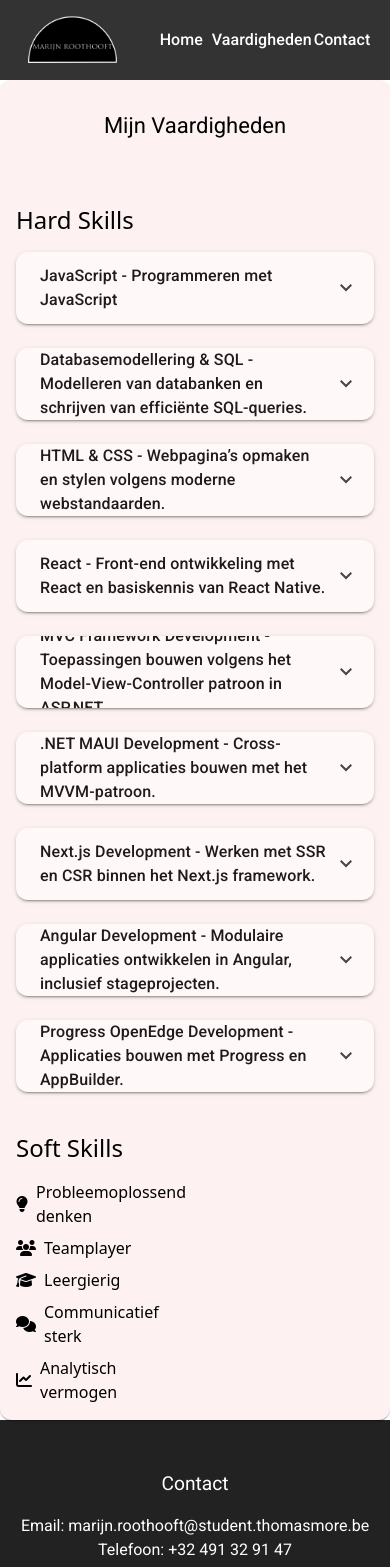
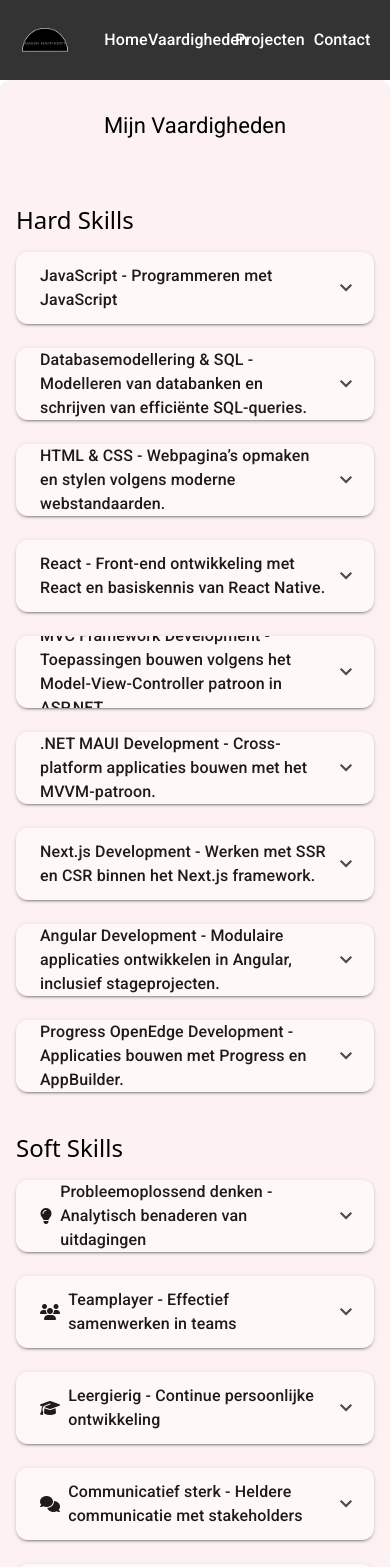
Before and after one commit to MarijnRoothooft/portfolio, an Angular app: page /vaardigheden in a window 390 px wide. Shown: the top 1567 px of the page. Built offline with nearby package versions, Linux system fonts and the light colour scheme.

Commit message:
push new changes

```diff
--- a/src/app/app.component.ts
+++ b/src/app/app.component.ts
@@ -4,11 +4,12 @@ import { NavigationComponent } from "./navigation/navigation.component";
 import { ProjectenComponent } from "./projecten/projecten.component";
 import { ContactComponent } from "./contact/contact.component";
 import { FooterComponent } from "./footer/footer.component";
+import { ErvaringComponent } from "./ervaring/ervaring.component";
 4
 
 @Component({
   selector: 'app-root',
-  imports: [RouterOutlet, HeaderComponent, NavigationComponent, ProjectenComponent, ContactComponent, FooterComponent,],
+  imports: [RouterOutlet, HeaderComponent, NavigationComponent, ProjectenComponent, ContactComponent, FooterComponent, ErvaringComponent],
   templateUrl: './app.component.html',
   styleUrl: './app.component.scss'
 })
--- a/src/app/app.routes.ts
+++ b/src/app/app.routes.ts
@@ -2,11 +2,13 @@ import { Routes } from '@angular/router';
 import { HeaderComponent } from './header/header.component';
 import { ProjectenComponent } from './projecten/projecten.component';
 import { ContactComponent } from './contact/contact.component';
+import { ErvaringComponent } from './ervaring/ervaring.component';
 
 export const routes: Routes = [
     {path: '', component: HeaderComponent},
     {path: 'vaardigheden', component: ProjectenComponent},
     {path: 'contact', component: ContactComponent},
+    {path: 'projecten', component: ErvaringComponent},
     {path: '**', redirectTo: ''}
 
 ];
--- /dev/null
+++ b/src/app/ervaring/ervaring.component.html
@@ -0,0 +1,37 @@
+ <div class="projecten-container">
+         <mat-card>
+        <div class="grid grid-cols-3 gap-4">
+        <mat-card-header class="col-span-3 justify-center mt-4 mb-8">
+            <mat-card-title>Mijn projecten</mat-card-title>
+        </mat-card-header>
+
+        <mat-card-content class="col-span-3 flex flex-col gap-12">
+          <section>
+            <div class="grid grid-cols-1 sm:grid-cols-2 gap-6">
+                @for(project of projects; track project) {
+                    <mat-card class="project-card" appearance="outlined">
+                        <mat-card-header>
+                            <div mat-card-avatar class="example-header-image"></div>
+                            <mat-card-title class="mb-4">{{project.name}}</mat-card-title>
+                            <mat-card-subtitle class="mt-4">{{project.skills}}</mat-card-subtitle>
+                        </mat-card-header>
+                        <img mat-card-image src="{{project.imageUrl}}" alt="{{project.name}}">
+                        <mat-card-content>
+                            <p>
+                                {{project.description}}
+                            </p>
+                            <mat-card-footer>
+                                <p>{{project.framework}}</p>
+                            </mat-card-footer>
+                        </mat-card-content>
+
+                        </mat-card>
+
+                }
+
+            </div>
+            </section>
+        </mat-card-content>
+      </div>
+    </mat-card>
+    </div>
--- /dev/null
+++ b/src/app/ervaring/ervaring.component.scss
@@ -0,0 +1,97 @@
+.projects-section {
+    padding: 4rem 0;
+
+    .container {
+        max-width: 1200px;
+        margin: 0 auto;
+        padding: 0 1rem;
+    }
+
+    .section-title {
+        text-align: center;
+        margin-bottom: 3rem;
+        color: rgba(0, 0, 0, 0.87);
+        font-size: 1.8rem;
+        font-weight: 500;
+        font-family: Roboto, "Helvetica Neue", sans-serif;
+    }
+
+    .projects-grid {
+        display: grid;
+        grid-template-columns: repeat(auto-fit, minmax(300px, 1fr));
+        gap: 2rem;
+        padding: 1rem;
+    }
+
+//     .project-card {
+//         @extend .mat-elevation-z4;
+//         background: #fff;
+//         border-radius: 4px;
+//         overflow: hidden;
+//         transition: all 0.3s cubic-bezier(0.4, 0.0, 0.2, 1);        &:hover {
+//             transform: translateY(-2px);
+//             @extend .mat-elevation-z8;
+//         }
+
+//         .project-image {
+//             width: 100%;
+//             height: 200px;
+//             overflow: hidden;
+
+//             img {
+//                 width: 100%;
+//                 height: 100%;
+//                 object-fit: cover;
+//             }
+//         }
+
+//         .project-content {
+//             padding: 16px;
+
+//             .project-title {
+//                 font-size: 20px;
+//                 color: rgba(0, 0, 0, 0.87);
+//                 margin-bottom: 16px;
+//                 font-weight: 500;
+//                 font-family: Roboto, "Helvetica Neue", sans-serif;
+//             }
+
+//             .project-description {
+//                 color: rgba(0, 0, 0, 0.6);
+//                 margin-bottom: 16px;
+//                 line-height: 1.5;
+//                 font-size: 14px;
+//             }
+
+//             .project-footer {
+//                 border-top: 1px solid rgba(0, 0, 0, 0.12);
+//                 padding-top: 16px;
+//                 font-size: 14px;
+
+//                 .project-skills,
+//                 .project-framework {
+//                     margin-bottom: 8px;
+//                     color: rgba(0, 0, 0, 0.6);
+
+//                     strong {
+//                         color: #c2185b; // Material Design rose primary
+//                         font-weight: 500;
+//                     }
+//                 }
+//             }
+//         }
+//     }
+// }
+
+// /* Media query voor mobile devices */
+// @media (max-width: 768px) {
+//     .projects-section {
+//         .projects-grid {
+//             grid-template-columns: 1fr;
+//         }
+
+//         .section-title {
+//             font-size: 1.8rem;
+//         }
+//     }
+ }
--- /dev/null
+++ b/src/app/ervaring/ervaring.component.ts
@@ -0,0 +1,44 @@
+import { Component } from '@angular/core';
+import { CommonModule } from '@angular/common';
+import { IProject } from '../../models/project';
+import { MatCardModule } from '@angular/material/card';
+
+@Component({
+  selector: 'app-ervaring',
+  standalone: true,
+  imports: [CommonModule, MatCardModule],
+  templateUrl: './ervaring.component.html',
+  styleUrls: ['./ervaring.component.scss']
+})
+export class ErvaringComponent {
+  projects: IProject[] = [
+    {
+      name: 'Sport adminstratie app',
+      description: 'Een .NET MAUI applicatie voor het bijhouden van sportactiviteiten en oefeningen. Gebruikers kunnen hun workouts plannen en volgen.',
+      skills: 'C#, .NET MAUI, XAML, SQL',
+      framework: '.NET MAUI',
+      imageUrl: 'assets/projects/sport-app.jpg'
+    },
+    {
+      name: 'Voetbal statistieken app',
+      description: 'React Native applicatie voor het beheren van voetbalspelers en statistieken.',
+      skills: 'React Native, TypeScript, SQLite , MKKV',
+      framework: 'React Native',
+      imageUrl: 'assets/projects/voetbal-app.jpg'
+    },
+    {
+      name: 'Ziekenfonds reizen app',
+      description: 'ASP.NET Core applicatie voor het beheren van ziekenfonds reizen. Beveiligd platform voor gebruikers en administrators.',
+      skills: 'C#, ASP.NET Core, SQL Server, Entity Framework',
+      framework: 'ASP.NET Core',
+      imageUrl: 'assets/projects/ziekenfonds-app.jpg'
+    },
+    {
+      name: 'Workout Tracker',
+      description: 'Persoonlijk project voor het tracken van fitness vooruitgang. Inclusief statistieken en voedingslogboek.',
+      skills: 'Angular, TypeScript, Sessiebeheer, Material UI',
+      framework: 'Angular',
+      imageUrl: 'assets/projects/workout-app.jpg'
+    }
+  ];
+}
--- a/src/app/footer/footer.component.html
+++ b/src/app/footer/footer.component.html
@@ -27,6 +27,7 @@
         <ul>
           <li><a routerLink="/">Home</a></li>
           <li><a routerLink="/vaardigheden">Vaardigheden</a></li>
+          <li><a routerLink="/projecten">Projecten</a></li>
           <li><a routerLink="/contact">Contact</a></li>
         </ul>
       </div>
--- a/src/app/navigation/navigation.component.html
+++ b/src/app/navigation/navigation.component.html
@@ -5,5 +5,6 @@
     <span class="spacer"></span>
     <button mat-button (click)="goToPage('/')" class="mr-2">Home</button>
     <button mat-button (click)="goToPage('/vaardigheden')"class="mr-2">Vaardigheden</button>
+    <button mat-button (click)="goToPage('/projecten')" class="mr-2">Projecten</button>
     <button mat-button (click)="goToPage('/contact')">Contact</button>
   </mat-toolbar>
--- a/src/app/projecten/projecten.component.html
+++ b/src/app/projecten/projecten.component.html
@@ -18,40 +18,33 @@
                             {{vak.name}} - {{vak.description}}
                           </mat-panel-title>
                         </mat-expansion-panel-header>
-                        <mat-progress-bar class="mt-2" mode="determinate" value="{{ vak.experience }}"></mat-progress-bar>
+                        <p><strong>Ervaring:</strong></p>
+                        <mat-progress-bar class="mt-2" mode="determinate" aria-label="ervaring:" value="{{ vak.experience }}"></mat-progress-bar>
                         <p class="mt-2">{{vak.skills}}</p>
                       </mat-expansion-panel>
 
                  </div>
                }
             </div>
-          </section>
-
-          <section>
+          </section>          <section>
             <h2 class="text-2xl mb-4 text-primary mt-10">Soft Skills</h2>
-            <div class="grid grid-cols-2 gap-6">
-                <ul class="list-none space-y-2">
-                  <li class="flex items-center">
-                    <i class="fas fa-lightbulb mr-2 text-primary"></i>
-                    Probleemoplossend denken
-                  </li>
-                  <li class="flex items-center">
-                    <i class="fas fa-users mr-2 text-primary"></i>
-                    Teamplayer
-                  </li>
-                  <li class="flex items-center">
-                    <i class="fas fa-graduation-cap mr-2 text-primary"></i>
-                    Leergierig
-                  </li>
-                  <li class="flex items-center">
-                    <i class="fas fa-comments mr-2 text-primary"></i>
-                    Communicatief sterk
-                  </li>
-                  <li class="flex items-center">
-                    <i class="fas fa-chart-line mr-2 text-primary"></i>
-                    Analytisch vermogen
-                  </li>
-                </ul>
+            <div class="grid grid-cols-1 sm:grid-cols-2 gap-6">
+               @for(skill of softSkills; track skill.id)
+               {
+                 <div class="vak">
+                    <mat-expansion-panel class="mb-sm:mb-2" expanded="false">
+                        <mat-expansion-panel-header class="mt-3 mb-3">
+                          <mat-panel-title class="mt-5 mb-5">
+                            <i class="fas {{skill.icon}} mr-2 text-primary"></i>
+                            {{skill.name}} - {{skill.description}}
+                          </mat-panel-title>
+                        </mat-expansion-panel-header>
+                        <p><strong>Niveau:</strong></p>
+                        <mat-progress-bar class="mt-2" mode="determinate" aria-label="niveau:" value="{{skill.experience}}"></mat-progress-bar>
+                        <p class="mt-2">{{skill.skills}}</p>
+                    </mat-expansion-panel>
+                 </div>
+               }
             </div>
           </section>
         </mat-card-content>
--- a/src/app/projecten/projecten.component.ts
+++ b/src/app/projecten/projecten.component.ts
@@ -12,6 +12,49 @@ import {MatExpansionModule} from '@angular/material/expansion';
   styleUrl: './projecten.component.scss'
 })
 export class ProjectenComponent {
+  public softSkills = [
+    {
+      id: 1,
+      name: 'Probleemoplossend denken',
+      description: 'Analytisch benaderen van uitdagingen',
+      skills: 'Ik kan complexe problemen opdelen in kleinere, behapbare onderdelen en systematisch oplossen.',
+      experience: '85',
+      icon: 'fa-lightbulb'
+    },
+    {
+      id: 2,
+      name: 'Teamplayer',
+      description: 'Effectief samenwerken in teams',
+      skills: 'Ik werk graag samen, deel kennis en help anderen om gezamenlijke doelen te bereiken.',
+      experience: '90',
+      icon: 'fa-users'
+    },
+    {
+      id: 3,
+      name: 'Leergierig',
+      description: 'Continue persoonlijke ontwikkeling',
+      skills: 'Ik ben altijd op zoek naar nieuwe kennis en manieren om mezelf te verbeteren.',
+      experience: '95',
+      icon: 'fa-graduation-cap'
+    },
+    {
+      id: 4,
+      name: 'Communicatief sterk',
+      description: 'Heldere communicatie met stakeholders',
+      skills: 'Ik kan technische concepten duidelijk uitleggen aan verschillende doelgroepen.',
+      experience: '85',
+      icon: 'fa-comments'
+    },
+    {
+      id: 5,
+      name: 'Analytisch vermogen',
+      description: 'Gestructureerd analyseren en oplossen',
+      skills: 'Ik kan situaties grondig analyseren en kom met onderbouwde oplossingen.',
+      experience: '90',
+      icon: 'fa-chart-line'
+    }
+  ];
+
   public vakken: IVak[] = [
     {
       id: 1,
--- /dev/null
+++ b/src/models/project.ts
@@ -0,0 +1,7 @@
+export interface IProject {
+    name: string;
+    description: string;
+    skills: string;
+    framework: string;
+    imageUrl: string;
+}
```
Also changed, not shown: 1 other file (tests, documents, lock files or other folders).
